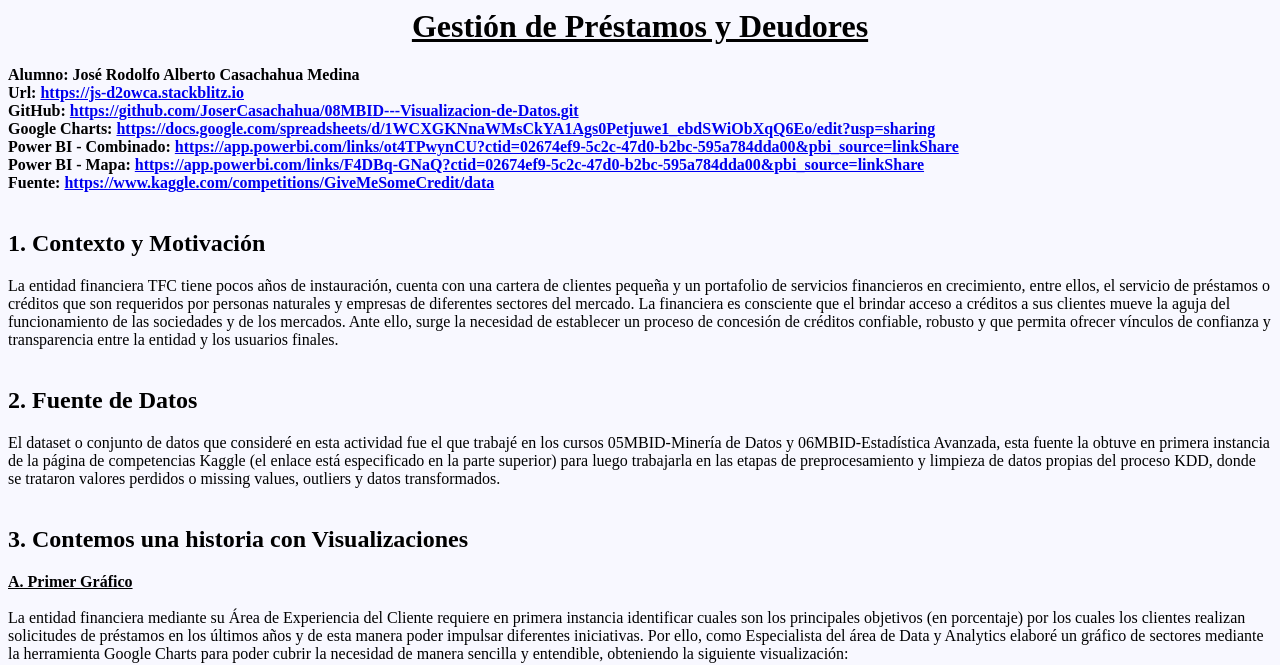
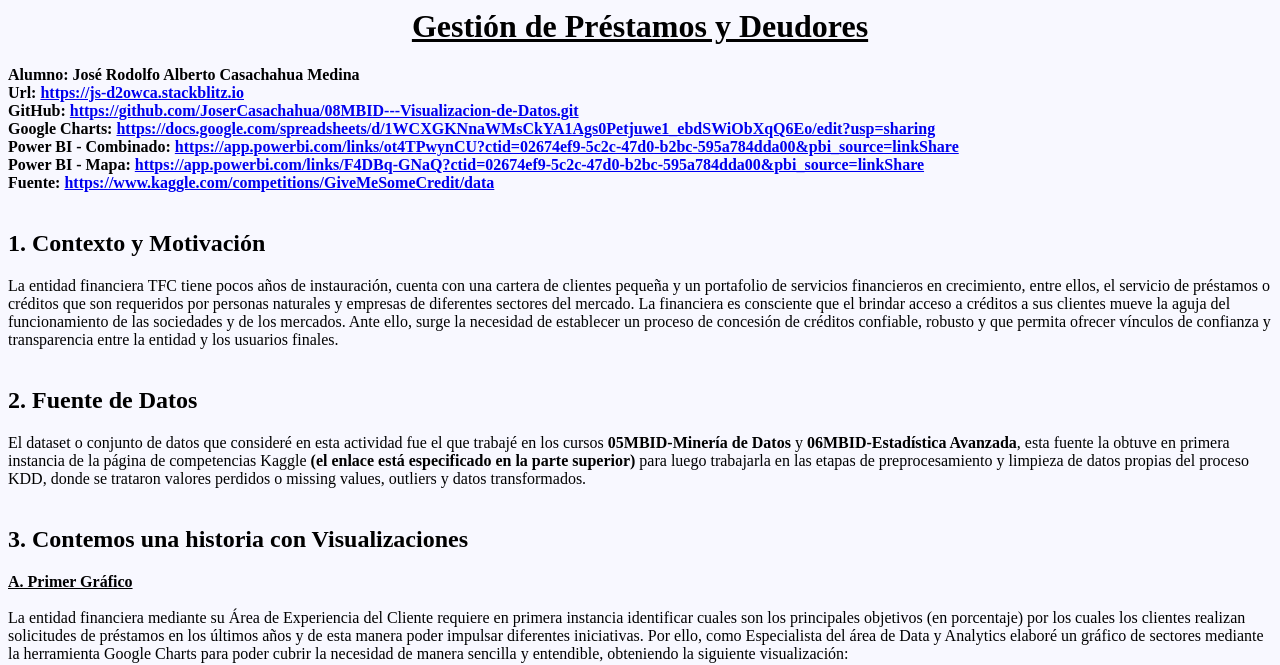
Before and after one commit to JoserCasachahua/08MBID---Visualizacion-de-Datos, a website: page index.html in a window 1280 px wide. Shown: the top 665 px of the page. Drawn offline with Linux system fonts and the light colour scheme.

Commit message:
1 file modified

```diff
--- a/index.html
+++ b/index.html
@@ -33,7 +33,7 @@ href= "https://github.com/JoserCasachahua/08MBID---Visualizacion-de-Datos.git">h
   <br>
 
   <h2><b>2. Fuente de Datos</b><br></h2>
-  El dataset o conjunto de datos que consideré en esta actividad fue el que trabajé en los cursos 05MBID-Minería de Datos y 06MBID-Estadística Avanzada, esta fuente la obtuve en primera instancia de la página de competencias Kaggle (el enlace está especificado en la parte superior) para luego trabajarla en las etapas de preprocesamiento y limpieza de datos propias del proceso KDD, donde se trataron valores perdidos o missing values, outliers y datos transformados.<br>
+  El dataset o conjunto de datos que consideré en esta actividad fue el que trabajé en los cursos <b>05MBID-Minería de Datos</b> y <b>06MBID-Estadística Avanzada</b>, esta fuente la obtuve en primera instancia de la página de competencias Kaggle <b>(el enlace está especificado en la parte superior)</b> para luego trabajarla en las etapas de preprocesamiento y limpieza de datos propias del proceso KDD, donde se trataron valores perdidos o missing values, outliers y datos transformados.<br>
   <br>
 
   <h2><b>3. Contemos una historia con Visualizaciones</b><br></h2>
```
